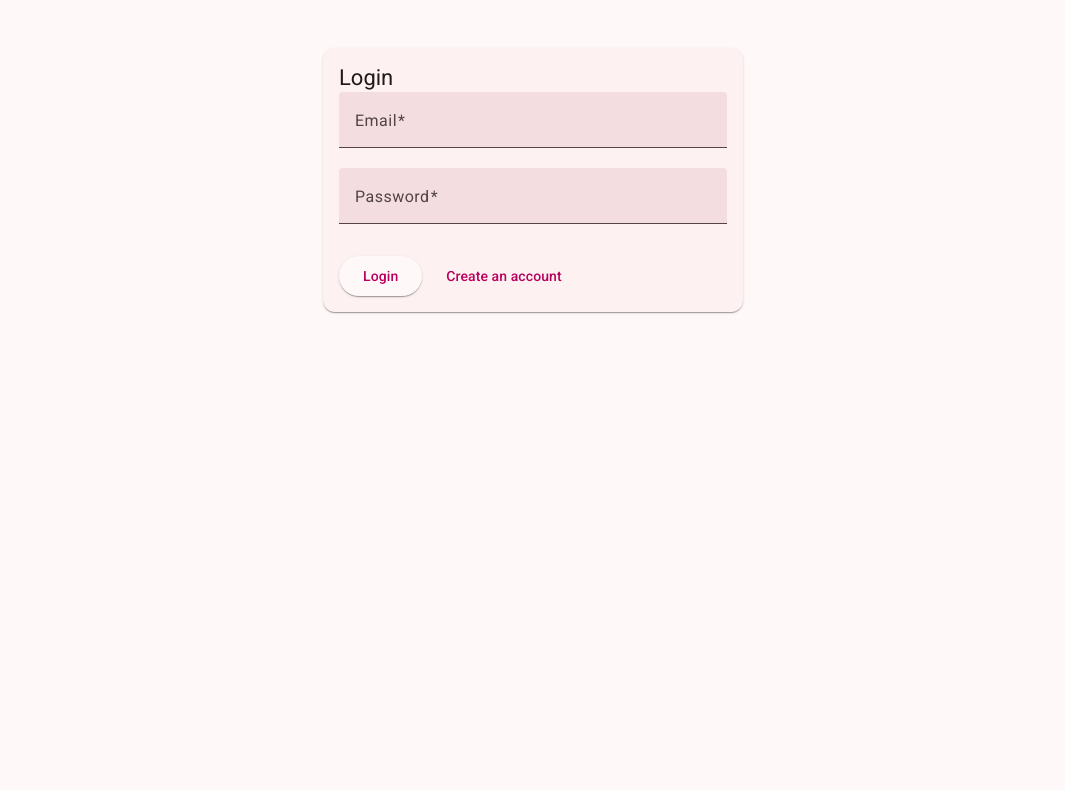
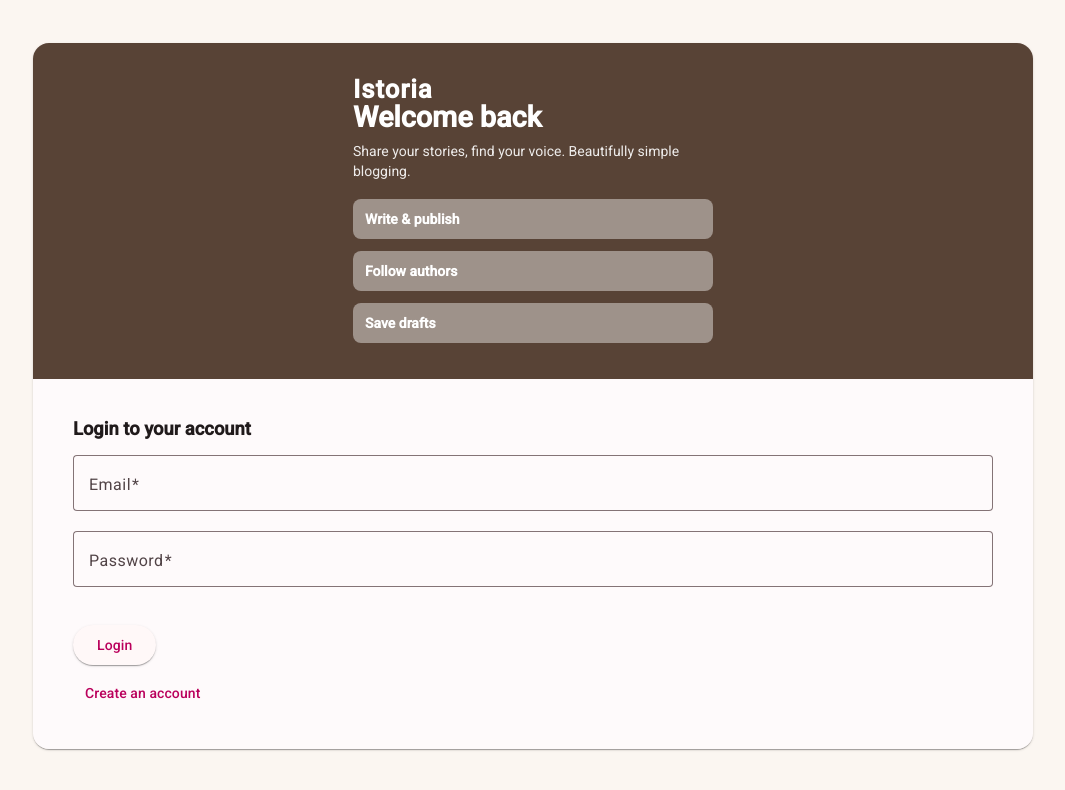
Before and after one commit to red-malone/Blogger-Front, an Angular app: page /login in a window 1280 px wide. Shown: the top 790 px of the page, without its empty margins (107-1172 px from the left). Built offline with nearby package versions, Linux system fonts and the light colour scheme.

Commit message:
look fix

```diff
--- a/src/app/screen/auth/auth.html
+++ b/src/app/screen/auth/auth.html
@@ -1,30 +1,50 @@
-<mat-card class="auth-container">
-  <mat-card-title>{{ mode === 'login' ? 'Login' : 'Sign up' }}</mat-card-title>
+<div class="auth-hero">
+  <mat-card class="auth-card">
+    <div class="brand-pane">
+      <div class="brand-inner">
+        <div class="logo">Istoria</div>
+        <h2>{{ mode === 'login' ? 'Welcome back' : 'Join Istoria' }}</h2>
+        <p class="tag">Share your stories, find your voice. Beautifully simple blogging.</p>
+        <ul class="benefits">
+          <li>Write & publish</li>
+          <li>Follow authors</li>
+          <li>Save drafts</li>
+        </ul>
+      </div>
+    </div>
+
+    <div class="form-pane">
+      <mat-card-title class="form-title">{{ mode === 'login' ? 'Login to your account' : 'Create your account' }}</mat-card-title>
 
       <form [formGroup]="form" (ngSubmit)="submit()">
-    <mat-form-field *ngIf="mode === 'signup'" appearance="fill" class="full">
+        <mat-form-field *ngIf="mode === 'signup'" appearance="outline" class="full">
           <mat-label>Name</mat-label>
-      <input matInput formControlName="name" />
+          <input matInput formControlName="name" placeholder="Your full name" />
           <mat-error *ngIf="form.get('name')?.touched && form.get('name')?.invalid">Name is required</mat-error>
         </mat-form-field>
 
-    <mat-form-field appearance="fill" class="full">
+        <mat-form-field appearance="outline" class="full">
           <mat-label>Email</mat-label>
-      <input matInput formControlName="email" />
+          <input matInput formControlName="email" placeholder="you@example.com" />
           <mat-error *ngIf="form.get('email')?.touched && form.get('email')?.invalid">Valid email required</mat-error>
         </mat-form-field>
 
-    <mat-form-field appearance="fill" class="full">
+        <mat-form-field appearance="outline" class="full">
           <mat-label>Password</mat-label>
-      <input matInput type="password" formControlName="password" />
+          <input matInput type="password" formControlName="password" placeholder="At least 6 characters" />
           <mat-error *ngIf="form.get('password')?.touched && form.get('password')?.invalid">Password must be at least 6 characters</mat-error>
         </mat-form-field>
 
         <div class="actions">
-      <button mat-raised-button color="primary" type="submit" [disabled]="loading">{{ mode === 'login' ? 'Login' : 'Sign up' }}</button>
+          <button mat-raised-button color="primary" type="submit" [disabled]="loading">{{ mode === 'login' ? 'Login' : 'Create account' }}</button>
+        </div>
+
+        <div class="alt">
           <button mat-button type="button" (click)="switchMode()">{{ mode === 'login' ? 'Create an account' : 'Have an account? Login' }}</button>
         </div>
 
         <div class="error" *ngIf="error">{{ error }}</div>
       </form>
+    </div>
   </mat-card>
+</div>
--- a/src/app/screen/auth/auth.scss
+++ b/src/app/screen/auth/auth.scss
@@ -1,21 +1,73 @@
-mat-card.auth-container {
-  max-width: 420px;
-  margin: 48px auto;
-  padding: 16px;
+:root{
+  --brand-dark: #5b3628; /* deep brown */
+  --brand-light: #d9c4b0; /* warm beige */
+  --muted: #8a6f5a;
 }
 
-.full {
-  width: 100%;
+.auth-hero{
+  min-height: calc(100vh - 64px);
+  display:flex;
+  align-items:center;
+  justify-content:center;
+  padding:28px;
+  /* neutral warm background */
+  background: #fbf6f1;
 }
 
-.actions {
-  display: flex;
-  gap: 12px;
-  align-items: center;
-  margin-top: 12px;
+.auth-card{
+  width:100%;
+  max-width:1000px;
+  display:flex;
+  border-radius:16px;
+  overflow:hidden;
+//   box-shadow: 0 14px 40px rgba(80,50,30,0.12);
 }
 
-.error {
-  color: #c62828;
-  margin-top: 12px;
+.brand-pane{
+  flex:1 1 48%;
+  /* stronger brown gradient for high contrast */
+  background-color: #4a3527eb;
+  color:#ffffff;
+  display:flex;
+  align-items:center;
+  justify-content:center;
 }
+
+.brand-inner{ padding:36px; max-width:360px;
+}
+.brand-inner .logo{ font-weight:800; font-size:1.6rem; letter-spacing:1px }
+.brand-inner h2{ margin:8px 0 12px; font-size:1.8rem; font-weight:700 }
+.brand-inner .tag{ color: rgba(255, 255, 255, 0.95); margin-bottom:18px; opacity:0.95 }
+.brand-inner .benefits{ list-style:none; padding:0; margin:0; display:flex; gap:12px; flex-direction:column }
+.brand-inner .benefits li{ background: rgba(255, 255, 255, 0.419); padding:10px 12px; border-radius:8px; color:#ffffff; font-weight:600 }
+
+.form-pane{
+  flex:1 1 52%;
+  background:#ffffffb1;
+  padding:36px 40px;
+  display:flex;
+  flex-direction:column;
+  justify-content:center;
+}
+
+.form-title{ font-size:1.15rem; margin-bottom:12px; color:var(--brand-dark); font-weight:600 }
+.full{ width:100% }
+.actions{ margin-top:18px }
+.alt{ margin-top:8px }
+.error{ color:#b00020; margin-top:12px }
+
+/* Material overrides to ensure readability on white */
+::ng-deep .mat-form-field-appearance-outline .mat-form-field-outline { color: transparent !important; }
+::ng-deep .mat-form-field-appearance-outline .mat-form-field-outline-thick { stroke: var(--muted) !important; }
+::ng-deep .mat-form-field-appearance-outline.mat-focused .mat-form-field-outline-thick { stroke: var(--brand-dark) !important; }
+::ng-deep .mat-input-element { color: #2e1f18; }
+::ng-deep .mat-form-field-label { color: var(--muted); }
+::ng-deep .mat-form-field-appearance-outline .mat-form-field-outline path { stroke-width: 1.2px; }
+
+/* style Material primary button to brown */
+::ng-deep .mat-raised-button.mat-primary, ::ng-deep .mat-raised-button { background: var(--brand-dark) !important; color: #fff !important; box-shadow:none !important }
+
+@media (max-width:900px){
+  .auth-card{ flex-direction:column }
+  .brand-pane{ padding:20px }
+}
```
Lines whose indentation alone changed are shown as unchanged.
